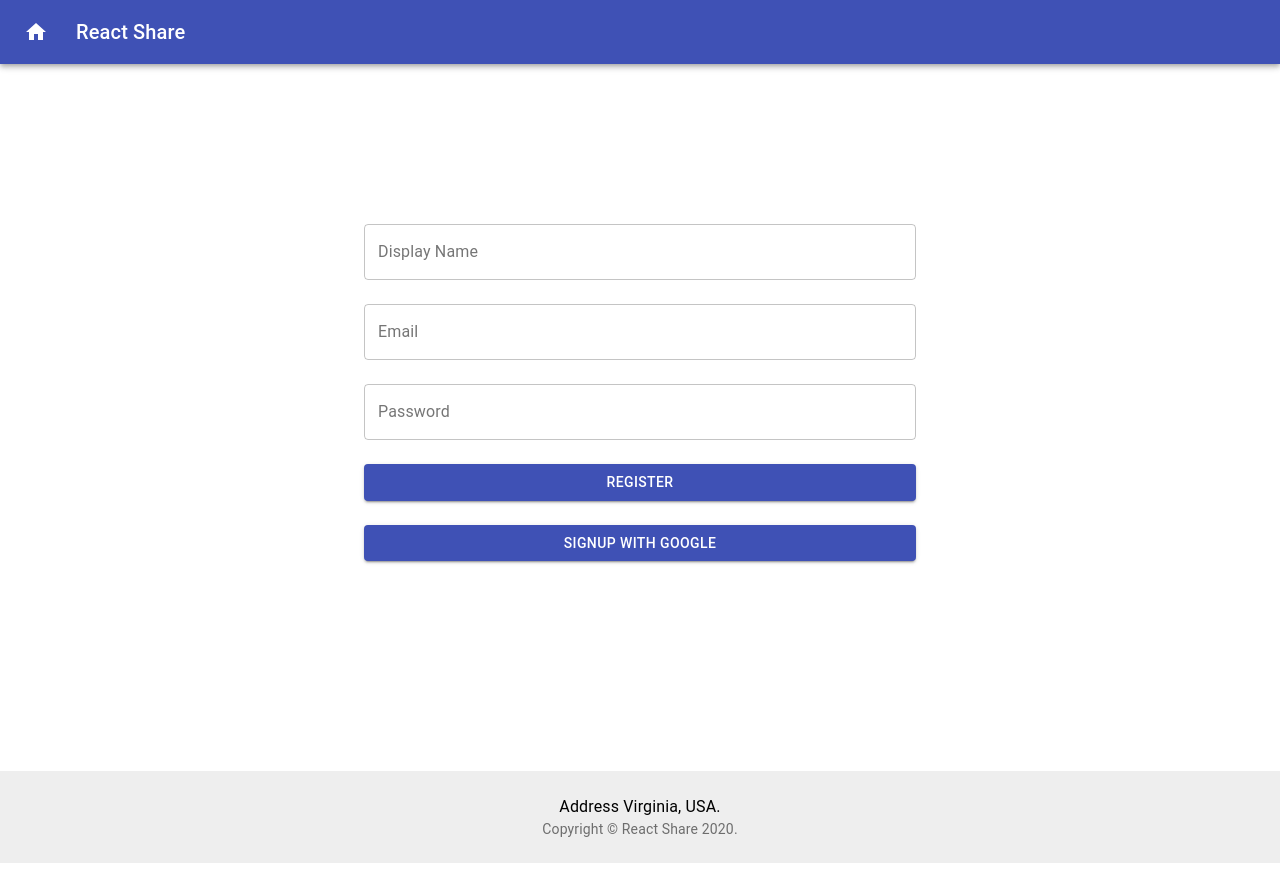
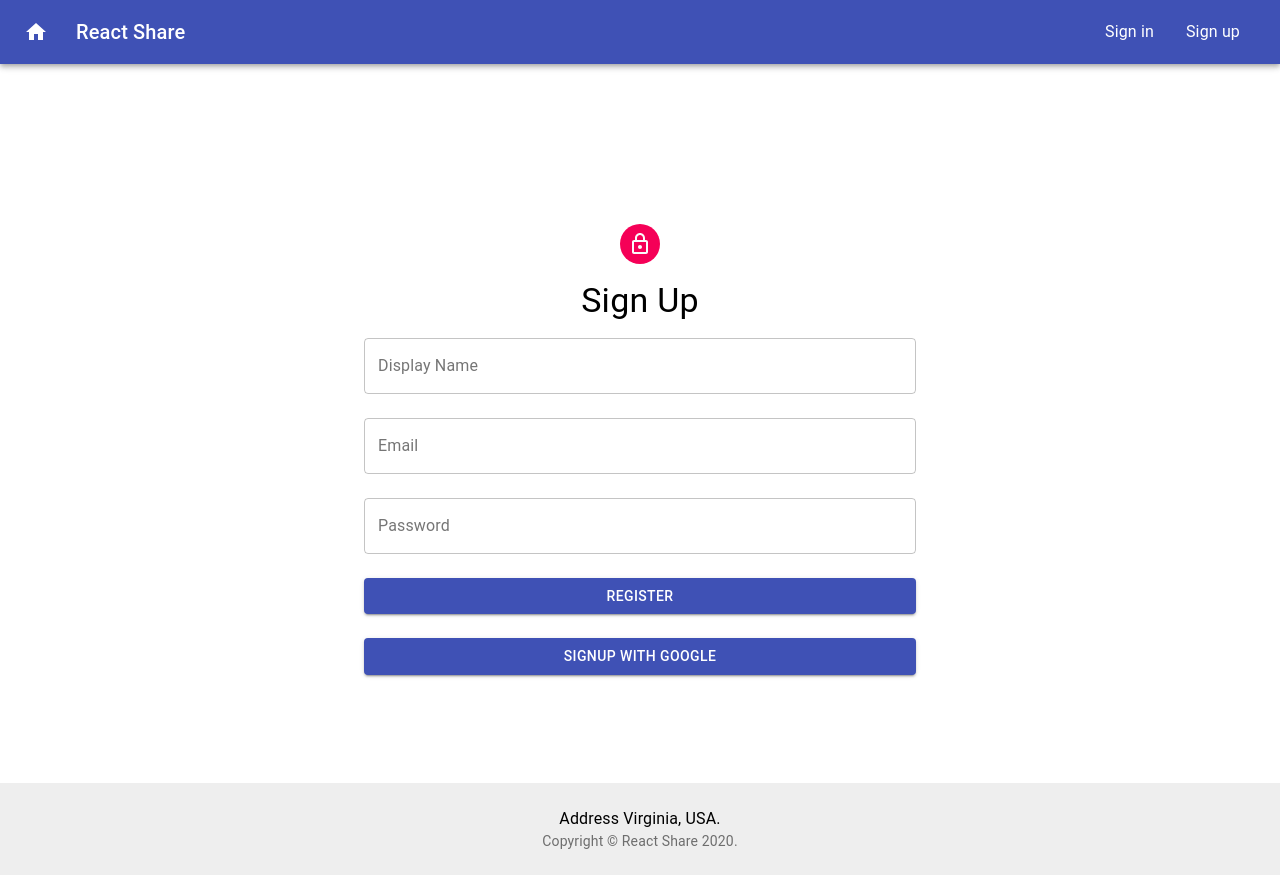
Before and after one commit to efemevlut/react-share, a React (Create React App) app: page /register in a window 1280 px wide. Built offline with nearby package versions, Linux system fonts and the light colour scheme; no server answers.

Commit message:
Add private route

```diff
--- a/src/Router/Router.js
+++ b/src/Router/Router.js
@@ -1,3 +1,4 @@
+import { useContext } from "react";
 import { BrowserRouter as Router, Switch, Route } from "react-router-dom";
 
 import Main from "../pages/Main";
@@ -6,15 +7,22 @@ import Signin from "../pages/Signin";
 import UserDetail from "../pages/UserDetail";
 import Navbar from "../components/Navbar";
 import Footer from "../components/Footer";
+import { FirebaseAuthContext } from "../context/AuthContext";
 
 function AppRouter() {
+  const { currentUser } = useContext(FirebaseAuthContext);
+
   return (
     <Router>
       <Navbar />
       <Switch>
         <Route exact path="/register" component={Signup} />
         <Route exact path="/login" component={Signin} />
-        <Route exact path="/user/:id" component={UserDetail} />
+        <Route
+          exact
+          path="/user/:id"
+          component={currentUser ? UserDetail : Signin}
+        />
         <Route path="/" component={Main} />
       </Switch>
       <Footer />
--- a/src/components/Navbar.js
+++ b/src/components/Navbar.js
@@ -64,7 +64,7 @@ export default function Navbar() {
           <Typography variant="h6" className={classes.title}>
             React Share
           </Typography>
-          {currentUser && (
+          {currentUser ? (
             <div>
               <IconButton
                 aria-label="account of current user"
@@ -96,10 +96,24 @@ export default function Navbar() {
                 <MenuItem onClick={handleSignOut}>Sign Out</MenuItem>
               </Menu>
             </div>
+          ) : (
+            <>
+              <MenuItem
+                onClick={() => {
+                  window.location.href = "/login";
+                }}
+              >
+                Sign in
+              </MenuItem>
+              <MenuItem
+                onClick={() => {
+                  window.location.href = "/register";
+                }}
+              >
+                Sign up
+              </MenuItem>
+            </>
           )}
-          {/*
-          //TODO: login & Register Links
-          */}
         </Toolbar>
       </AppBar>
     </div>
--- a/src/context/AuthContext.js
+++ b/src/context/AuthContext.js
@@ -4,7 +4,6 @@ import firebase from "../firebase/firebase.utils";
 export const FirebaseAuthContext = createContext();
 
 function AuthContextProvider(props) {
-  const [isAuthenticated, setAuthonticated] = useState(false);
   const [currentUser, setCurrentUser] = useState();
 
   useEffect(() => {
--- a/src/pages/Signin.js
+++ b/src/pages/Signin.js
@@ -1,3 +1,4 @@
+
 import React,{useState} from "react";
 import {
   Button,
@@ -28,7 +29,10 @@ const stylesFunc = makeStyles((theme) => ({
   },
   avatar: {
     margin: "1rem auto",
-    backgroundColor: theme.palette.secondary.main,
+    backgroundColor: theme.palette.primary.main,
+  },
+  signIn: {
+    margin: "1rem",
   },
 }));
 
@@ -57,7 +61,9 @@ function Signin() {
       <Avatar className={signinStyles.avatar}>
         <LockOutlinedIcon />
       </Avatar>
-      <Typography variant="h4">Sign In</Typography>
+      <Typography className={signinStyles.signIn} variant="h4">
+        Sign In
+      </Typography>
       <Formik
         initialValues={initialValues}
         validationSchema={signInValidationSchema}
--- a/src/pages/Signup.js
+++ b/src/pages/Signup.js
@@ -1,9 +1,17 @@
 import React from "react";
-import { Button, TextField, Grid, Container } from "@material-ui/core";
+import {
+  Button,
+  TextField,
+  Grid,
+  Container,
+  Avatar,
+  Typography,
+} from "@material-ui/core";
 import { makeStyles } from "@material-ui/core/styles";
 import { useFormik } from "formik";
 import firebase from "../firebase/firebase.utils";
 import * as Yup from "yup";
+import LockOutlinedIcon from "@material-ui/icons/LockOutlined";
 
 const signUpValidationSchema = Yup.object().shape({
   displayName: Yup.string().required("Display Name is required!!"),
@@ -13,12 +21,20 @@ const signUpValidationSchema = Yup.object().shape({
     .min(8, "Password is too short - should be 8 chars minimum."),
 });
 
-const stylesFunc = makeStyles({
+const stylesFunc = makeStyles((theme) => ({
   wrapper: {
     marginTop: "10rem",
     height: "calc(100vh - 19.0625rem)",
+    textAlign: "center",
   },
-});
+  avatar: {
+    margin: "1rem auto",
+    backgroundColor: theme.palette.secondary.main,
+  },
+  signUp: {
+    margin: "1rem",
+  },
+}));
 
 function Signup() {
   const formik = useFormik({
@@ -41,6 +57,12 @@ function Signup() {
 
   return (
     <Container className={signupStyles.wrapper} maxWidth="sm">
+      <Avatar className={signupStyles.avatar}>
+        <LockOutlinedIcon />
+      </Avatar>
+      <Typography className={signupStyles.signUp} variant="h4">
+        Sign Up
+      </Typography>
       <form onSubmit={formik.handleSubmit}>
         <Grid container spacing={3}>
           <Grid item xs={12}>
@@ -49,10 +71,9 @@ function Signup() {
               label="Display Name"
               variant="outlined"
               fullWidth
-              value={formik.values.displayName}
-              onChange={formik.handleChange}
-              error={formik.errors.displayName}
-              helperText={formik.errors.displayName}
+              {...formik.getFieldProps('displayName')}
+              error={formik.touched.displayName && formik.errors.displayName}
+              helperText={formik.touched.displayName && formik.errors.displayName}
             />
           </Grid>
           <Grid item xs={12}>
@@ -61,10 +82,9 @@ function Signup() {
               label="Email"
               variant="outlined"
               fullWidth
-              value={formik.values.email}
-              onChange={formik.handleChange}
-              error={formik.errors.email}
-              helperText={formik.errors.email}
+              {...formik.getFieldProps('email')}
+              error={formik.touched.email && formik.errors.email}
+              helperText={formik.touched.email && formik.errors.email}
             />
           </Grid>
           <Grid item xs={12}>
@@ -74,10 +94,9 @@ function Signup() {
               variant="outlined"
               type="password"
               fullWidth
-              value={formik.values.password}
-              onChange={formik.handleChange}
-              error={formik.errors.password}
-              helperText={formik.errors.password}
+              {...formik.getFieldProps('password')}
+              error={formik.touched.password && formik.errors.password}
+              helperText={formik.touched.password && formik.errors.password}
             />
           </Grid>
           <Grid item xs={12}>
```
Also changed, not shown: 1 other file (tests, documents, lock files or other folders).
